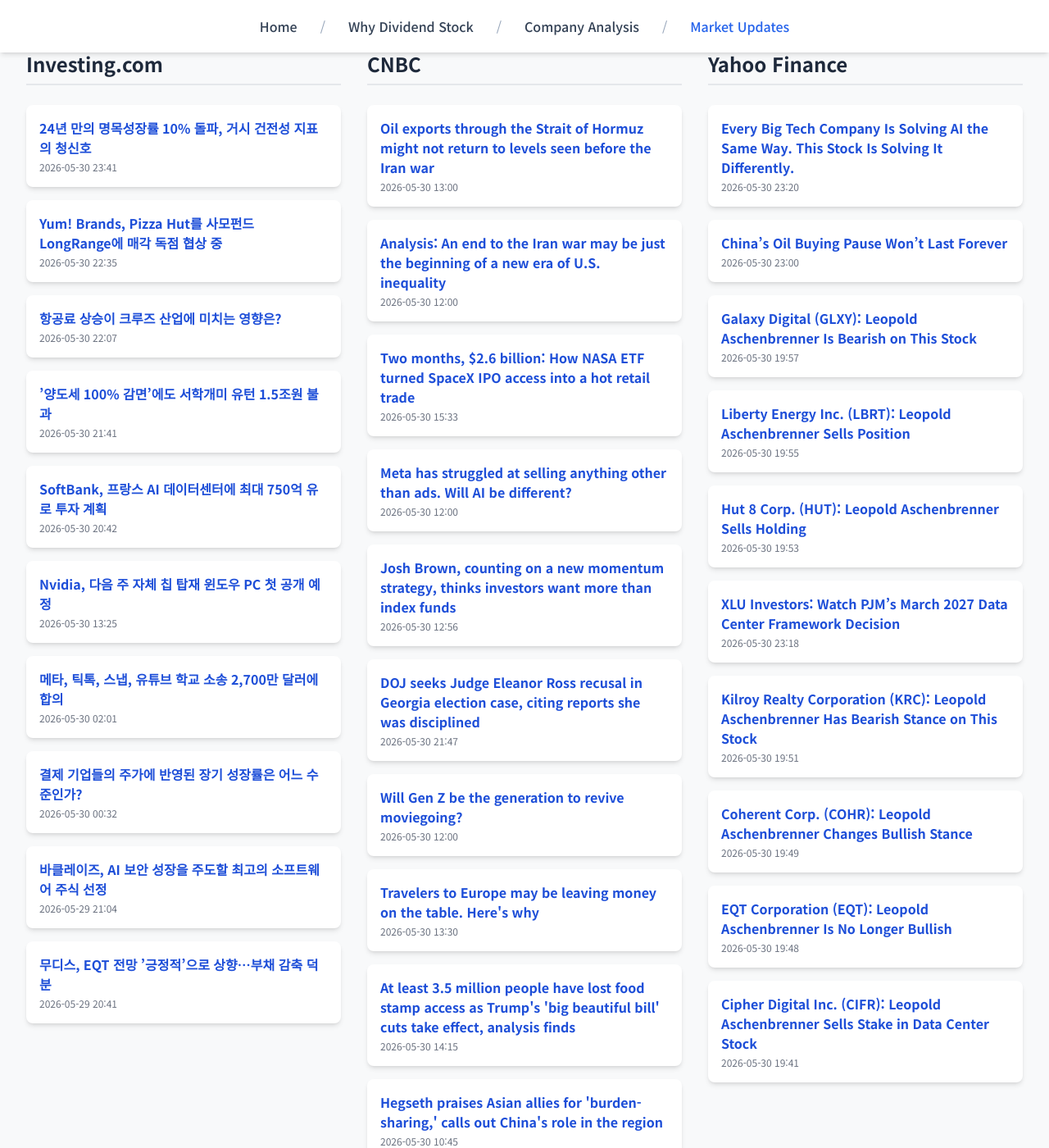
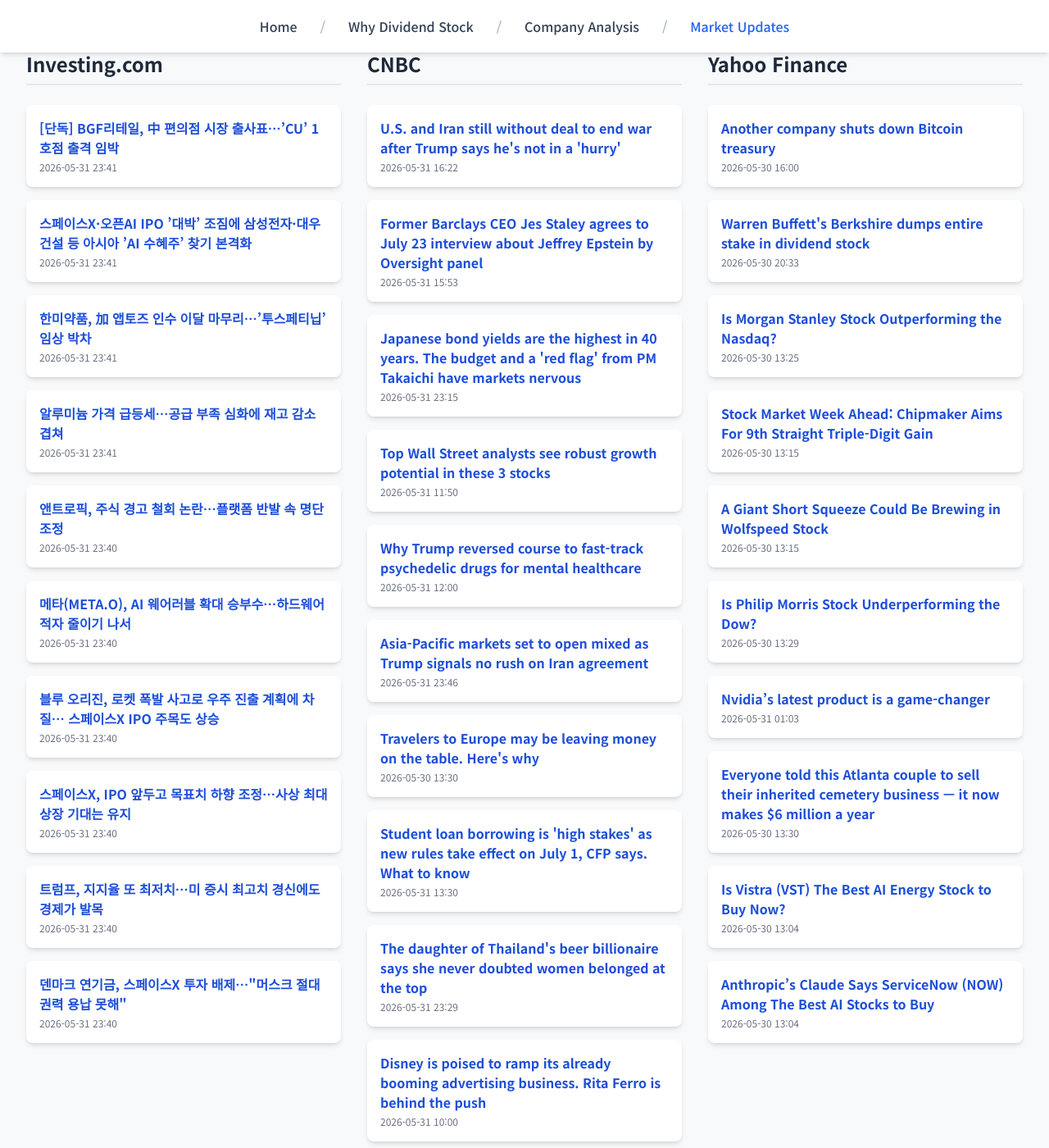
Before and after one commit to Kay-Hwang/my-company-analysis, a Jekyll site: the page built from market-updates.html, in a window 1280 px wide and 1400 px high, scrolled down 214 px. Shown: the whole window at 82% size. Built offline with Jekyll 4.4.1, drawn with Linux system fonts in a browser that asks for light colours; nearby versions of some CDN libraries; a script that is not in the unit is left out.

Commit message:
Update daily data

```diff
--- a/_data/latest_data.json
+++ b/_data/latest_data.json
@@ -1,110 +1,104 @@
 {
-  "lastUpdated": "2026년 05월 31일 08:58 KST",
+  "lastUpdated": "2026년 06월 01일 09:04 KST",
   "news": {
     "investing": [
       {
-        "title": "24년 만의 명목성장률 10% 돌파, 거시 건전성 지표의 청신호",
-        "link": "https://kr.investing.com/news/stock-market-news/article-1966021",
-        "pubDate": "2026-05-30 23:41:14",
-        "summary": "24년 만의 명목성장률 10% 돌파, 거시 건전성 지표의 청신호"
+        "title": "[단독] BGF리테일, 中 편의점 시장 출사표…’CU’ 1호점 출격 임박",
+        "link": "https://kr.investing.com/news/stock-market-news/article-1966183",
+        "pubDate": "2026-05-31 23:41:17",
+        "summary": "[단독] BGF리테일, 中 편의점 시장 출사표…’CU’ 1호점 출격 임박"
       },
       {
-        "title": "Yum! Brands, Pizza Hut를 사모펀드 LongRange에 매각 독점 협상 중",
-        "link": "https://kr.investing.com/news/stock-market-news/article-1966018",
-        "pubDate": "2026-05-30 22:35:50",
-        "summary": "Yum! Brands, Pizza Hut를 사모펀드 LongRange에 매각 독점 협상 중"
+        "title": "스페이스X·오픈AI IPO ’대박’ 조짐에 삼성전자·대우건설 등 아시아 ’AI 수혜주’ 찾기 본격화",
+        "link": "https://kr.investing.com/news/stock-market-news/article-1966182",
+        "pubDate": "2026-05-31 23:41:17",
+        "summary": "스페이스X·오픈AI IPO ’대박’ 조짐에 삼성전자·대우건설 등 아시아 ’AI 수혜주’ 찾기 본격화"
       },
       {
-        "title": "항공료 상승이 크루즈 산업에 미치는 영향은?",
-        "link": "https://kr.investing.com/news/stock-market-news/article-1966016",
-        "pubDate": "2026-05-30 22:07:50",
-        "summary": "항공료 상승이 크루즈 산업에 미치는 영향은?"
+        "title": "한미약품, 加 앱토즈 인수 이달 마무리…’투스페티닙’ 임상 박차",
+        "link": "https://kr.investing.com/news/stock-market-news/article-1966181",
+        "pubDate": "2026-05-31 23:41:17",
+        "summary": "한미약품, 加 앱토즈 인수 이달 마무리…’투스페티닙’ 임상 박차"
       },
       {
-        "title": "’양도세 100% 감면’에도 서학개미 유턴 1.5조원 불과",
-        "link": "https://kr.investing.com/news/stock-market-news/article-1966014",
-        "pubDate": "2026-05-30 21:41:16",
-        "summary": "’양도세 100% 감면’에도 서학개미 유턴 1.5조원 불과"
+        "title": "알루미늄 가격 급등세…공급 부족 심화에 재고 감소 겹쳐",
+        "link": "https://kr.investing.com/news/stock-market-news/article-1966180",
+        "pubDate": "2026-05-31 23:41:16",
+        "summary": "알루미늄 가격 급등세…공급 부족 심화에 재고 감소 겹쳐"
       },
       {
-        "title": "SoftBank, 프랑스 AI 데이터센터에 최대 750억 유로 투자 계획",
-        "link": "https://kr.investing.com/news/stock-market-news/article-1966009",
-        "pubDate": "2026-05-30 20:42:47",
-        "summary": "SoftBank, 프랑스 AI 데이터센터에 최대 750억 유로 투자 계획"
+        "title": "앤트로픽, 주식 경고 철회 논란…플랫폼 반발 속 명단 조정",
+        "link": "https://kr.investing.com/news/stock-market-news/article-1966179",
+        "pubDate": "2026-05-31 23:40:26",
+        "summary": "앤트로픽, 주식 경고 철회 논란…플랫폼 반발 속 명단 조정"
       },
       {
-        "title": "Nvidia, 다음 주 자체 칩 탑재 윈도우 PC 첫 공개 예정",
-        "link": "https://kr.investing.com/news/stock-market-news/article-1965993",
-        "pubDate": "2026-05-30 13:25:57",
-        "summary": "Nvidia, 다음 주 자체 칩 탑재 윈도우 PC 첫 공개 예정"
+        "title": "메타(META.O), AI 웨어러블 확대 승부수…하드웨어 적자 줄이기 나서",
+        "link": "https://kr.investing.com/news/stock-market-news/article-1966178",
+        "pubDate": "2026-05-31 23:40:25",
+        "summary": "메타(META.O), AI 웨어러블 확대 승부수…하드웨어 적자 줄이기 나서"
       },
       {
-        "title": "메타, 틱톡, 스냅, 유튜브 학교 소송 2,700만 달러에 합의",
-        "link": "https://kr.investing.com/news/stock-market-news/article-1965937",
-        "pubDate": "2026-05-30 02:01:44",
-        "summary": "메타, 틱톡, 스냅, 유튜브 학교 소송 2,700만 달러에 합의"
+        "title": "블루 오리진, 로켓 폭발 사고로 우주 진출 계획에 차질… 스페이스X IPO 주목도 상승",
+        "link": "https://kr.investing.com/news/stock-market-news/article-1966177",
+        "pubDate": "2026-05-31 23:40:25",
+        "summary": "블루 오리진, 로켓 폭발 사고로 우주 진출 계획에 차질… 스페이스X IPO 주목도 상승"
       },
       {
-        "title": "결제 기업들의 주가에 반영된 장기 성장률은 어느 수준인가?",
-        "link": "https://kr.investing.com/news/stock-market-news/article-1965909",
-        "pubDate": "2026-05-30 00:32:45",
-        "summary": "결제 기업들의 주가에 반영된 장기 성장률은 어느 수준인가?"
+        "title": "스페이스X, IPO 앞두고 목표치 하향 조정…사상 최대 상장 기대는 유지",
+        "link": "https://kr.investing.com/news/stock-market-news/article-1966176",
+        "pubDate": "2026-05-31 23:40:25",
+        "summary": "스페이스X, IPO 앞두고 목표치 하향 조정…사상 최대 상장 기대는 유지"
       },
       {
-        "title": "바클레이즈, AI 보안 성장을 주도할 최고의 소프트웨어 주식 선정",
-        "link": "https://kr.investing.com/news/stock-market-news/article-93CH-1965818",
-        "pubDate": "2026-05-29 21:04:22",
-        "summary": "바클레이즈, AI 보안 성장을 주도할 최고의 소프트웨어 주식 선정"
+        "title": "트럼프, 지지율 또 최저치…미 증시 최고치 경신에도 경제가 발목",
+        "link": "https://kr.investing.com/news/stock-market-news/article-1966175",
+        "pubDate": "2026-05-31 23:40:25",
+        "summary": "트럼프, 지지율 또 최저치…미 증시 최고치 경신에도 경제가 발목"
       },
       {
-        "title": "무디스, EQT 전망 ’긍정적’으로 상향…부채 감축 덕분",
-        "link": "https://kr.investing.com/news/stock-market-news/article-93CH-1965804",
-        "pubDate": "2026-05-29 20:41:55",
-        "summary": "무디스, EQT 전망 ’긍정적’으로 상향…부채 감축 덕분"
+        "title": "덴마크 연기금, 스페이스X 투자 배제…\"머스크 절대권력 용납 못해\"",
+        "link": "https://kr.investing.com/news/stock-market-news/article-1966174",
+        "pubDate": "2026-05-31 23:40:24",
+        "summary": "덴마크 연기금, 스페이스X 투자 배제…\"머스크 절대권력 용납 못해\""
       }
     ],
     "cnbc": [
       {
-        "title": "Oil exports through the Strait of Hormuz might not return to levels seen before the Iran war",
-        "link": "https://www.cnbc.com/2026/05/30/oil-exports-through-hormuz-might-not-return-to-levels-before-iran-war.html",
-        "pubDate": "Sat, 30 May 2026 13:00:00 GMT",
-        "summary": "Iran's blockade of the Strait of Hormuz has seriously challenged freedom of navigation in the sea lane, raising questions about the future."
+        "title": "U.S. and Iran still without deal to end war after Trump says he's not in a 'hurry'",
+        "link": "https://www.cnbc.com/2026/05/31/still-no-deal-to-end-us-iran-war-trump-says-hes-not-in-a-hurry.html",
+        "pubDate": "Sun, 31 May 2026 16:22:08 GMT",
+        "summary": "Trump threatened further military action if negotiations break down and the U.S. does not receive the concessions from Iran it desires."
       },
       {
-        "title": "Analysis: An end to the Iran war may be just the beginning of a new era of U.S. inequality",
-        "link": "https://www.cnbc.com/2026/05/30/iran-war-inequality-affordability-ceasefire-analysis.html",
-        "pubDate": "Sat, 30 May 2026 12:00:01 GMT",
-        "summary": "Stocks have boomed while consumers have paid the costs of high energy prices."
+        "title": "Former Barclays CEO Jes Staley agrees to July 23 interview about Jeffrey Epstein by Oversight panel",
+        "link": "https://www.cnbc.com/2026/05/31/jes-staley-jeffrey-epstein-interview-house-jpmorgan-chase-barclays.html",
+        "pubDate": "Sun, 31 May 2026 15:53:27 GMT",
+        "summary": "Microsoft co-founder Bill Gates is scheduled to be interviewed about his relationship to the sex offender Jeffrey Epstein in June."
       },
       {
-        "title": "Two months, $2.6 billion: How NASA ETF turned SpaceX IPO access into a hot retail trade",
-        "link": "https://www.cnbc.com/2026/05/30/spacex-ipo-invest.html",
-        "pubDate": "Sat, 30 May 2026 15:33:42 GMT",
-        "summary": "With Elon Musk's SpaceX IPO ahead, retail investors are rushing into space-themed ETFs including NASA which offers direct access to the rocket company."
+        "title": "Japanese bond yields are the highest in 40 years. The budget and a 'red flag' from PM Takaichi have markets nervous",
+        "link": "https://www.cnbc.com/2026/06/01/japan-pm-takaichis-budget-remarks-send-red-flag-to-bond-markets.html",
+        "pubDate": "Sun, 31 May 2026 23:15:43 GMT",
+        "summary": "Japanese bond yields have reached the highest levels in 40 years. The budget and a `red flag' from Prime Minister Takaichi have made markets nervous."
       },
       {
-        "title": "Meta has struggled at selling anything other than ads. Will AI be different?",
-        "link": "https://www.cnbc.com/2026/05/30/meta-struggled-selling-anything-other-than-ads-will-ai-be-different.html",
-        "pubDate": "Sat, 30 May 2026 12:00:01 GMT",
-        "summary": "Meta is making a major push to expand its business beyond online advertising, but past efforts show that success is far from guaranteed."
+        "title": "Top Wall Street analysts see robust growth potential in these 3 stocks",
+        "link": "https://www.cnbc.com/2026/05/31/top-wall-street-analysts-see-robust-growth-potential-in-these-3-stocks.html",
+        "pubDate": "Sun, 31 May 2026 11:50:08 GMT",
+        "summary": "Investors keen on capitalizing on the AI boom can track recommendations from top Wall Street analysts"
       },
       {
-        "title": "Josh Brown, counting on a new momentum strategy, thinks investors want more than index funds",
-        "link": "https://www.cnbc.com/2026/05/30/josh-brown-thinks-investors-want-more-than-index-funds.html",
-        "pubDate": "Sat, 30 May 2026 12:56:04 GMT",
-        "summary": "Brown debuted a separately managed account named after a premium cut of steak — built to hold what he considers the market's best opportunities."
+        "title": "Why Trump reversed course to fast-track psychedelic drugs for mental healthcare",
+        "link": "https://www.cnbc.com/2026/05/31/why-trump-is-encouraging-psychedelics-for-mental-health.html",
+        "pubDate": "Sun, 31 May 2026 12:00:02 GMT",
+        "summary": "President Donald Trump is trying to fast-track research into psychedelics as treatments, creating new opportunities and risks."
       },
       {
-        "title": "DOJ seeks Judge Eleanor Ross recusal in Georgia election case, citing reports she was disciplined",
-        "link": "https://www.cnbc.com/2026/05/30/doj-seeks-recusal-of-judge-eleanor-ross-in-georgia-election-case.html",
-        "pubDate": "Sat, 30 May 2026 21:47:49 GMT",
-        "summary": "The DOJ is suing Georgia Secretary of State Brad Raffensberger over his refusal to give the department election records."
-      },
-      {
-        "title": "Will Gen Z be the generation to revive moviegoing?",
-        "link": "https://www.cnbc.com/2026/05/30/gen-z-movie-theaters.html",
-        "pubDate": "Sat, 30 May 2026 12:00:01 GMT",
-        "summary": "Gen Zers like affordable, social experiences and are driving demand for anime and video game titles at the theaters."
+        "title": "Asia-Pacific markets set to open mixed as Trump signals no rush on Iran agreement",
+        "link": "https://www.cnbc.com/2026/06/01/asia-markets-nikkei-225-kospi-hang-seng-index.html",
+        "pubDate": "Sun, 31 May 2026 23:46:43 GMT",
+        "summary": "Asia-Pacific markets were set to open mixed on Monday as investors monitored lingering uncertainty around U.S.-Iran negotiations."
       },
       {
         "title": "Travelers to Europe may be leaving money on the table. Here's why",
@@ -113,78 +107,84 @@
         "summary": "Travelers to Europe who buy certain merchandise can claim a refund of the value-added taxes they pay."
       },
       {
-        "title": "At least 3.5 million people have lost food stamp access as Trump's 'big beautiful bill' cuts take effect, analysis finds",
-        "link": "https://www.cnbc.com/2026/05/30/snap-food-stamps-big-beautiful-bill.html",
-        "pubDate": "Sat, 30 May 2026 14:15:01 GMT",
-        "summary": "Even as Americans confront higher costs, millions of people have lost Supplemental Nutrition Assistance Program food benefits."
+        "title": "Student loan borrowing is 'high stakes' as new rules take effect on July 1, CFP says. What to know",
+        "link": "https://www.cnbc.com/2026/05/31/student-loan-big-beautiful-bill-changes.html",
+        "pubDate": "Sun, 31 May 2026 13:30:01 GMT",
+        "summary": "Experts say that student loan borrowers should proceed with caution when taking on more debt or consolidating after July 1, due to upcoming changes."
       },
       {
-        "title": "Hegseth praises Asian allies for 'burden-sharing,' calls out China's role in the region",
-        "link": "https://www.cnbc.com/2026/05/30/hegseth-praises-asian-allies-for-burden-sharing-calls-out-china.html",
-        "pubDate": "Sat, 30 May 2026 10:45:10 GMT",
-        "summary": "Hegseth said that China cannot impose its hegemony on U.S. partners and allies in the region."
+        "title": "The daughter of Thailand's beer billionaire says she never doubted women belonged at the top",
+        "link": "https://www.cnbc.com/2026/06/01/berli-jucker-thapanee-techajareonvikul-thai-dynasty-tcc-group.html",
+        "pubDate": "Sun, 31 May 2026 23:29:29 GMT",
+        "summary": "Thapanee Techajareonvikul reflects on family, succession and leadership inside the billionaire empire behind Chang beer, Big C and Singapore beverage giant Fraser & Neave."
+      },
+      {
+        "title": "Disney is poised to ramp its already booming advertising business. Rita Ferro is behind the push",
+        "link": "https://www.cnbc.com/2026/05/31/disney-advertising-rita-ferro.html",
+        "pubDate": "Sun, 31 May 2026 10:00:01 GMT",
+        "summary": "Disney is selling ads for the Super Bowl, Oscars and Grammys in 2027, all major advertising revenue drivers. Global ad president Rita Ferro is leading the charge."
       }
     ],
     "yahoo": [
       {
-        "title": "Every Big Tech Company Is Solving AI the Same Way. This Stock Is Solving It Differently.",
-        "link": "https://finance.yahoo.com/sectors/technology/articles/every-big-tech-company-solving-232000438.html",
-        "pubDate": "2026-05-30T23:20:00Z",
-        "summary": "Every Big Tech Company Is Solving AI the Same Way. This Stock Is Solving It Differently."
+        "title": "Another company shuts down Bitcoin treasury",
+        "link": "https://finance.yahoo.com/markets/crypto/articles/another-company-shuts-down-bitcoin-160000343.html",
+        "pubDate": "2026-05-30T16:00:00Z",
+        "summary": "Another company shuts down Bitcoin treasury"
       },
       {
-        "title": "China’s Oil Buying Pause Won’t Last Forever",
-        "link": "https://finance.yahoo.com/sectors/energy/articles/china-oil-buying-pause-won-230000498.html",
-        "pubDate": "2026-05-30T23:00:00Z",
-        "summary": "China’s Oil Buying Pause Won’t Last Forever"
+        "title": "Warren Buffett's Berkshire dumps entire stake in dividend stock",
+        "link": "https://finance.yahoo.com/markets/stocks/articles/warren-buffetts-berkshire-dumps-entire-203300760.html",
+        "pubDate": "2026-05-30T20:33:00Z",
+        "summary": "Warren Buffett's Berkshire dumps entire stake in dividend stock"
       },
       {
-        "title": "Galaxy Digital (GLXY): Leopold Aschenbrenner Is Bearish on This Stock",
-        "link": "https://finance.yahoo.com/markets/stocks/articles/galaxy-digital-glxy-leopold-aschenbrenner-195727813.html",
-        "pubDate": "2026-05-30T19:57:27Z",
-        "summary": "Galaxy Digital (GLXY): Leopold Aschenbrenner Is Bearish on This Stock"
+        "title": "Is Morgan Stanley Stock Outperforming the Nasdaq?",
+        "link": "https://finance.yahoo.com/markets/stocks/articles/morgan-stanley-stock-outperforming-nasdaq-132509094.html",
+        "pubDate": "2026-05-30T13:25:09Z",
+        "summary": "Is Morgan Stanley Stock Outperforming the Nasdaq?"
       },
       {
-        "title": "Liberty Energy Inc. (LBRT): Leopold Aschenbrenner Sells Position",
-        "link": "https://finance.yahoo.com/markets/stocks/articles/liberty-energy-inc-lbrt-leopold-195548949.html",
-        "pubDate": "2026-05-30T19:55:48Z",
-        "summary": "Liberty Energy Inc. (LBRT): Leopold Aschenbrenner Sells Position"
+        "title": "Stock Market Week Ahead: Chipmaker Aims For 9th Straight Triple-Digit Gain",
+        "link": "https://www.investors.com/research/investing-action-plan/stock-market-week-ahead-chipmaker-aims-for-9th-straight-triple-digit-gain/?src=A00220&yptr=yahoo",
+        "pubDate": "2026-05-30T13:15:56Z",
+        "summary": "Stock Market Week Ahead: Chipmaker Aims For 9th Straight Triple-Digit Gain"
       },
       {
-        "title": "Hut 8 Corp. (HUT): Leopold Aschenbrenner Sells Holding",
-        "link": "https://finance.yahoo.com/markets/stocks/articles/hut-8-corp-hut-leopold-195346935.html",
-        "pubDate": "2026-05-30T19:53:46Z",
-        "summary": "Hut 8 Corp. (HUT): Leopold Aschenbrenner Sells Holding"
+        "title": "A Giant Short Squeeze Could Be Brewing in Wolfspeed Stock",
+        "link": "https://finance.yahoo.com/markets/stocks/articles/giant-short-squeeze-could-brewing-131502798.html",
+        "pubDate": "2026-05-30T13:15:02Z",
+        "summary": "A Giant Short Squeeze Could Be Brewing in Wolfspeed Stock"
       },
       {
-        "title": "XLU Investors: Watch PJM’s March 2027 Data Center Framework Decision",
-        "link": "https://finance.yahoo.com/markets/stocks/articles/xlu-investors-watch-pjm-march-231828392.html",
-        "pubDate": "2026-05-30T23:18:28Z",
-        "summary": "XLU Investors: Watch PJM’s March 2027 Data Center Framework Decision"
+        "title": "Is Philip Morris Stock Underperforming the Dow?",
+        "link": "https://finance.yahoo.com/markets/stocks/articles/philip-morris-stock-underperforming-dow-132905915.html",
+        "pubDate": "2026-05-30T13:29:05Z",
+        "summary": "Is Philip Morris Stock Underperforming the Dow?"
       },
       {
-        "title": "Kilroy Realty Corporation (KRC): Leopold Aschenbrenner Has Bearish Stance on This Stock",
-        "link": "https://finance.yahoo.com/markets/stocks/articles/kilroy-realty-corporation-krc-leopold-195138449.html",
-        "pubDate": "2026-05-30T19:51:38Z",
-        "summary": "Kilroy Realty Corporation (KRC): Leopold Aschenbrenner Has Bearish Stance on This Stock"
+        "title": "Nvidia’s latest product is a game-changer",
+        "link": "https://finance.yahoo.com/markets/stocks/articles/nvidia-latest-product-game-changer-010300358.html",
+        "pubDate": "2026-05-31T01:03:00Z",
+        "summary": "Nvidia’s latest product is a game-changer"
       },
       {
-        "title": "Coherent Corp. (COHR): Leopold Aschenbrenner Changes Bullish Stance",
-        "link": "https://finance.yahoo.com/markets/stocks/articles/coherent-corp-cohr-leopold-aschenbrenner-194931692.html",
-        "pubDate": "2026-05-30T19:49:31Z",
-        "summary": "Coherent Corp. (COHR): Leopold Aschenbrenner Changes Bullish Stance"
+        "title": "Everyone told this Atlanta couple to sell their inherited cemetery business — it now makes $6 million a year",
+        "link": "https://finance.yahoo.com/sectors/healthcare/articles/everyone-told-atlanta-couple-sell-133000187.html",
+        "pubDate": "2026-05-30T13:30:00Z",
+        "summary": "Everyone told this Atlanta couple to sell their inherited cemetery business — it now makes $6 million a year"
       },
       {
-        "title": "EQT Corporation (EQT): Leopold Aschenbrenner Is No Longer Bullish",
-        "link": "https://finance.yahoo.com/markets/stocks/articles/eqt-corporation-eqt-leopold-aschenbrenner-194800862.html",
-        "pubDate": "2026-05-30T19:48:00Z",
-        "summary": "EQT Corporation (EQT): Leopold Aschenbrenner Is No Longer Bullish"
+        "title": "Is Vistra (VST) The Best AI Energy Stock to Buy Now?",
+        "link": "https://finance.yahoo.com/sectors/energy/articles/vistra-vst-best-ai-energy-130452362.html",
+        "pubDate": "2026-05-30T13:04:52Z",
+        "summary": "Is Vistra (VST) The Best AI Energy Stock to Buy Now?"
       },
       {
-        "title": "Cipher Digital Inc. (CIFR): Leopold Aschenbrenner Sells Stake in Data Center Stock",
-        "link": "https://finance.yahoo.com/markets/stocks/articles/cipher-digital-inc-cifr-leopold-194150376.html",
-        "pubDate": "2026-05-30T19:41:50Z",
-        "summary": "Cipher Digital Inc. (CIFR): Leopold Aschenbrenner Sells Stake in Data Center Stock"
+        "title": "Anthropic’s Claude Says ServiceNow (NOW) Among The Best AI Stocks to Buy",
+        "link": "https://finance.yahoo.com/markets/stocks/articles/anthropic-claude-says-servicenow-now-130450695.html",
+        "pubDate": "2026-05-30T13:04:50Z",
+        "summary": "Anthropic’s Claude Says ServiceNow (NOW) Among The Best AI Stocks to Buy"
       }
     ]
   }
```
